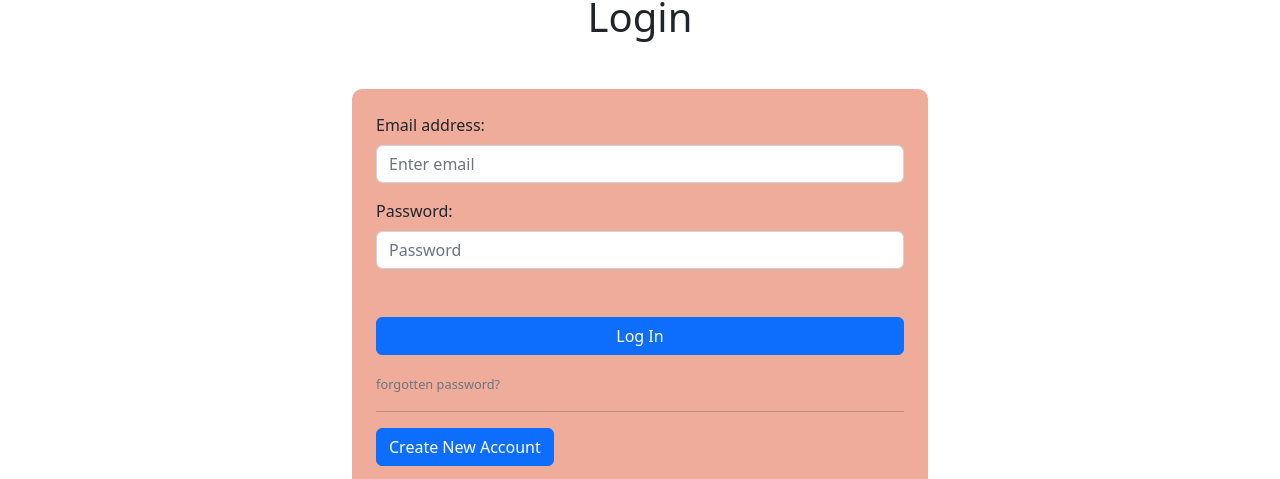
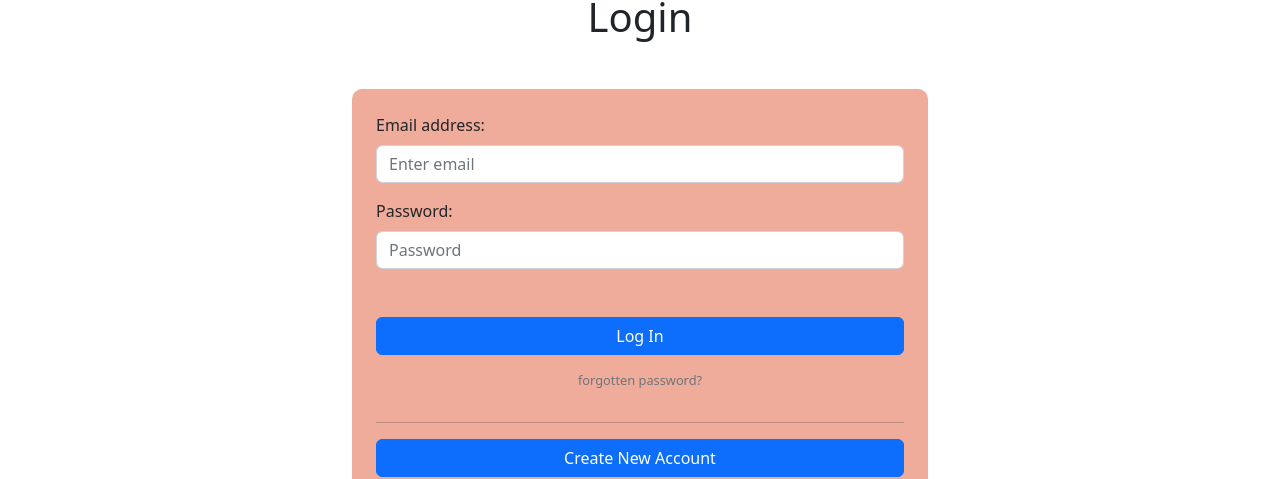
Before and after one commit to Koongpao/CookClickPublic, a React (Create React App) app in the folder frontend/: page /login in a window 1280 px wide. Shown: the part 381-860 px from the top of the page. Built offline with nearby package versions, Linux system fonts and the light colour scheme.

Commit message:
deleted stuff

```diff
--- a/frontend/src/App.css
+++ b/frontend/src/App.css
@@ -9,6 +9,9 @@
   display: flex;
 }
 
+.flex-col {
+  flex-direction: column;
+}
 .btn-orange {
   background-color: #e55934;
   width: 100%;
--- a/frontend/src/pages/Login.js
+++ b/frontend/src/pages/Login.js
@@ -5,7 +5,7 @@ const Login = () => {
     <>
       <h1 className="m-5 text-center">Login</h1>
       <div className="flex justify-content-center">
-        <Form className="formbox p-4">
+        <Form className="flex flex-col formbox p-4">
           <Form.Group className="mb-3" controlId="formBasicEmail">
             <Form.Label>Email address:</Form.Label>
             <Form.Control type="email" placeholder="Enter email" />
@@ -20,12 +20,12 @@ const Login = () => {
           </Button>
           <a href="/" className="text-sm text-center text-muted mb-3" id="forget-password">forgotten password?</a>
           <hr />
-          <Button className="flex justify-content-center btn-create" variant="primary" type="submit">
+          <Button className="btn-create" variant="primary" type="submit">
             Create New Account
           </Button>
         </Form>
-        </div>
-      </>
+      </div>
+    </>
   );
 
 }
--- a/package.json
+++ /dev/null
@@ -1,5 +0,0 @@
-{
-  "dependencies": {
-    "react-router-dom": "^6.3.0"
-  }
-}
```
Also changed, not shown: 1 other file (tests, documents, lock files or other folders).
